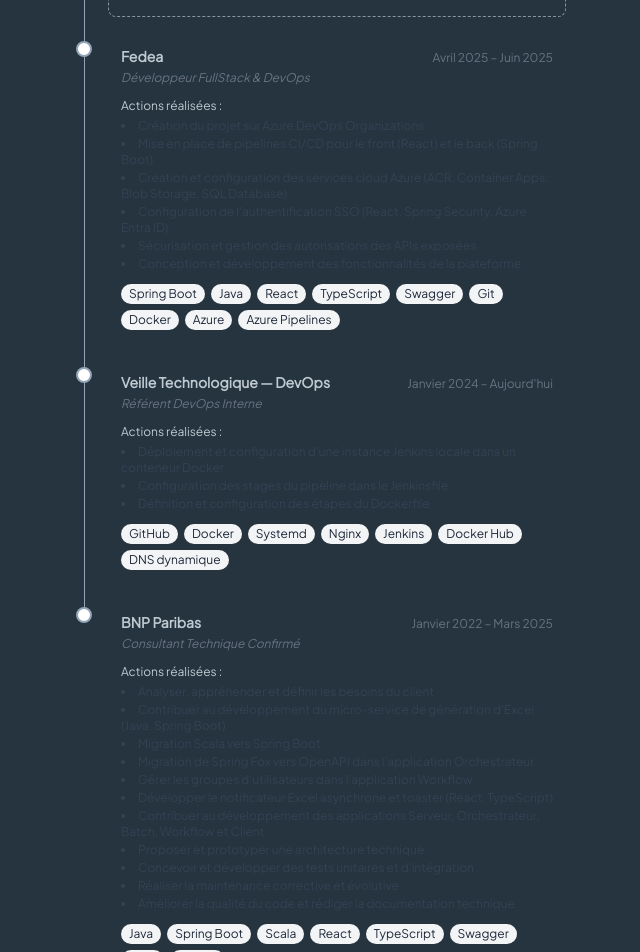
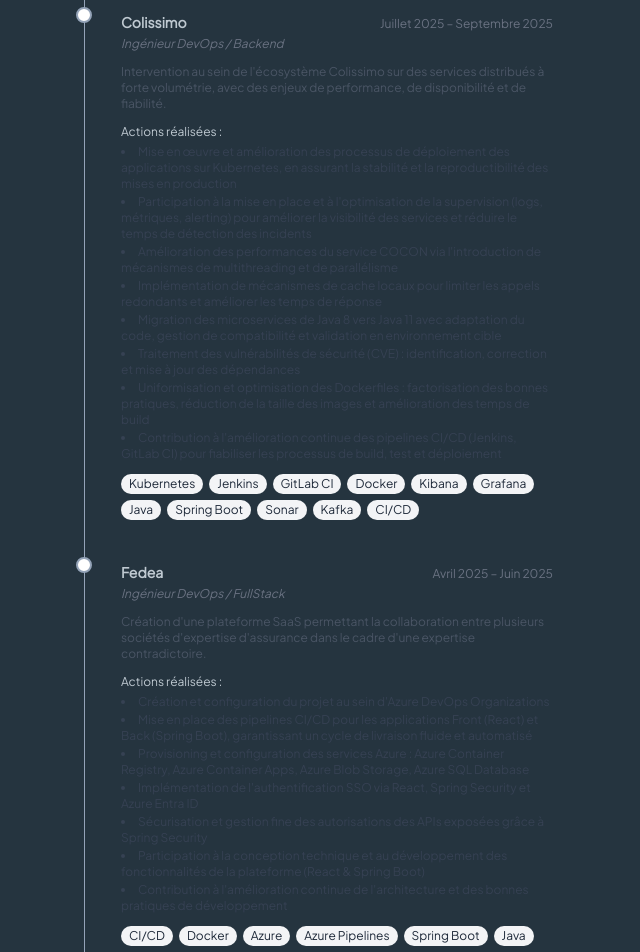
Before and after one commit to hamzaElhaddaoui/hamzaPortfolio, a React (Vite) app: page / in a window 1280 px wide. Shown: the part 1020-1972 px from the top of the page, without its empty margins (501-1141 px from the left). Built offline with nearby package versions, Linux system fonts and the light colour scheme.

Commit message:
Adding pro experiences

```diff
--- a/src/proExperiences/ProExperiences.tsx
+++ b/src/proExperiences/ProExperiences.tsx
@@ -5,6 +5,7 @@ type Mission = {
   client: string;
   role: string;
   date: string;
+  context?: string;
   actions: string[];
   technologies: string[];
   placeholder?: boolean;
@@ -42,15 +43,17 @@ const experiences: Experience[] = [
         client: "Unéo",
         role: "Ingénieur DevOps & Industrialisation",
         date: "Novembre 2025 – Mars 2026",
+        context:
+          "Intervention sur la livraison de l'ensemble des applications Unéo et amélioration de l'application de tests end-to-end.",
         actions: [
           "Mise en place et optimisation de la livraison continue selon les principes GitOps",
           "Déploiements automatisés via ArgoCD",
           "Industrialisation des applications avec Helm Charts",
-          "Exécution parallèle de scénarios de tests end-to-end pour réduire les temps de validation",
+          "Exécution parallèle de plusieurs scénarios de tests end-to-end pour réduire les temps de validation",
           "Optimisation du processus de purge automatique des rapports générés",
           "Livraison continue des nouvelles fonctionnalités de test",
-          "Conception d'un script de monitoring pour récupérer l'état des listeners des applications",
-          "Création de dashboards Kibana pour la supervision des équipes techniques",
+          "Conception d'un script de monitoring permettant de récupérer automatiquement l'état des listeners des différentes applications",
+          "Création de dashboards Kibana exploitant les données du script de monitoring pour fournir une supervision claire et exploitable par les équipes techniques",
         ],
         technologies: [
           "GitOps",
@@ -62,79 +65,95 @@ const experiences: Experience[] = [
           "Bash",
           "Python",
           "Jenkins",
+          "Monitoring",
           "Rancher",
           "Cypress",
         ],
       },
       {
         client: "Colissimo",
-        role: "À préciser",
-        date: "À préciser",
-        actions: [],
-        technologies: [],
-        placeholder: true,
+        role: "Ingénieur DevOps / Backend",
+        date: "Juillet 2025 – Septembre 2025",
+        context:
+          "Intervention au sein de l'écosystème Colissimo sur des services distribués à forte volumétrie, avec des enjeux de performance, de disponibilité et de fiabilité.",
+        actions: [
+          "Mise en œuvre et amélioration des processus de déploiement des applications sur Kubernetes, en assurant la stabilité et la reproductibilité des mises en production",
+          "Participation à la mise en place et à l'optimisation de la supervision (logs, métriques, alerting) pour améliorer la visibilité des services et réduire le temps de détection des incidents",
+          "Amélioration des performances du service COCON via l'introduction de mécanismes de multithreading et de parallélisme",
+          "Implémentation de mécanismes de cache locaux pour limiter les appels redondants et améliorer les temps de réponse",
+          "Migration des microservices de Java 8 vers Java 11 avec adaptation du code, gestion de compatibilité et validation en environnement cible",
+          "Traitement des vulnérabilités de sécurité (CVE) : identification, correction et mise à jour des dépendances",
+          "Uniformisation et optimisation des Dockerfiles : factorisation des bonnes pratiques, réduction de la taille des images et amélioration des temps de build",
+          "Contribution à l'amélioration continue des pipelines CI/CD (Jenkins, GitLab CI) pour fiabiliser les processus de build, test et déploiement",
+        ],
+        technologies: [
+          "Kubernetes",
+          "Jenkins",
+          "GitLab CI",
+          "Docker",
+          "Kibana",
+          "Grafana",
+          "Java",
+          "Spring Boot",
+          "Sonar",
+          "Kafka",
+          "CI/CD",
+        ],
       },
       {
         client: "Fedea",
-        role: "Développeur FullStack & DevOps",
+        role: "Ingénieur DevOps / FullStack",
         date: "Avril 2025 – Juin 2025",
+        context:
+          "Création d'une plateforme SaaS permettant la collaboration entre plusieurs sociétés d'expertise d'assurance dans le cadre d'une expertise contradictoire.",
         actions: [
-          "Création du projet sur Azure DevOps Organizations",
-          "Mise en place de pipelines CI/CD pour le front (React) et le back (Spring Boot)",
-          "Création et configuration des services cloud Azure (ACR, Container Apps, Blob Storage, SQL Database)",
-          "Configuration de l'authentification SSO (React, Spring Security, Azure Entra ID)",
-          "Sécurisation et gestion des autorisations des APIs exposées",
-          "Conception et développement des fonctionnalités de la plateforme",
+          "Création et configuration du projet au sein d'Azure DevOps Organizations",
+          "Mise en place des pipelines CI/CD pour les applications Front (React) et Back (Spring Boot), garantissant un cycle de livraison fluide et automatisé",
+          "Provisioning et configuration des services Azure : Azure Container Registry, Azure Container Apps, Azure Blob Storage, Azure SQL Database",
+          "Implémentation de l'authentification SSO via React, Spring Security et Azure Entra ID",
+          "Sécurisation et gestion fine des autorisations des APIs exposées grâce à Spring Security",
+          "Participation à la conception technique et au développement des fonctionnalités de la plateforme (React & Spring Boot)",
+          "Contribution à l'amélioration continue de l'architecture et des bonnes pratiques de développement",
         ],
         technologies: [
+          "CI/CD",
+          "Docker",
+          "Azure",
+          "Azure Pipelines",
           "Spring Boot",
           "Java",
           "React",
           "TypeScript",
           "Swagger",
           "Git",
-          "Docker",
-          "Azure",
-          "Azure Pipelines",
-        ],
-      },
-      {
-        client: "Veille Technologique — DevOps",
-        role: "Référent DevOps Interne",
-        date: "Janvier 2024 – Aujourd'hui",
-        actions: [
-          "Déploiement et configuration d'une instance Jenkins locale dans un conteneur Docker",
-          "Configuration des stages du pipeline dans le Jenkinsfile",
-          "Définition et configuration des étapes du Dockerfile",
-        ],
-        technologies: [
-          "GitHub",
-          "Docker",
-          "Systemd",
-          "Nginx",
-          "Jenkins",
-          "Docker Hub",
-          "DNS dynamique",
         ],
       },
       {
         client: "BNP Paribas",
         role: "Consultant Technique Confirmé",
         date: "Janvier 2022 – Mars 2025",
+        context:
+          "Au sein des équipes ITG (IT Group de BNP Paribas), dédiées à la réalisation de solutions digitales pour les chargés d'affaires entreprise, avec une contribution sur LifeCycle : solution de maintenance des contrats électroniques bancaires sur tout leur cycle de vie.",
         actions: [
           "Analyser, appréhender et définir les besoins du client",
+          "Comprendre les spécifications et les consignes",
           "Contribuer au développement du micro-service de génération d'Excel (Java, Spring Boot)",
           "Migration Scala vers Spring Boot",
-          "Migration de Spring Fox vers OpenAPI dans l'application Orchestrateur",
-          "Gérer les groupes d'utilisateurs dans l'application Workflow",
+          "Migration de Spring Fox vers OpenAPI dans l'application Orchestrateur (Java, Swagger)",
+          "Gérer les groupes d'utilisateurs dans l'application Workflow (Java, Spring Boot)",
           "Développer le notificateur Excel asynchrone et toaster (React, TypeScript)",
           "Contribuer au développement des applications Serveur, Orchestrateur, Batch, Workflow et Client",
-          "Proposer et prototyper une architecture technique",
-          "Concevoir et développer des tests unitaires et d'intégration",
+          "Proposer une architecture technique",
+          "Réaliser un prototype de la solution technique pour validation par le métier",
+          "Concevoir et développer des tests unitaires, des tests d'intégration et des tests d'acceptation automatiques",
           "Réaliser la maintenance corrective et évolutive",
-          "Améliorer la qualité du code et rédiger la documentation technique",
+          "Améliorer la qualité du code",
+          "Rédiger la documentation technique",
         ],
         technologies: [
+          "Jenkins",
+          "Kubernetes",
+          "Sonar",
           "Java",
           "Spring Boot",
           "Scala",
@@ -212,6 +231,12 @@ const MissionNode: FC<{ mission: Mission; isLast: boolean }> = ({
       <p className="text-xs text-gray-500 dark:text-gray-400 italic mb-3">
         {mission.role}
       </p>
+
+      {!mission.placeholder && mission.context && (
+        <p className="text-xs text-gray-600 dark:text-gray-300 mb-3">
+          {mission.context}
+        </p>
+      )}
 
       {!mission.placeholder && mission.actions.length > 0 && (
         <div className="mb-3">
```
